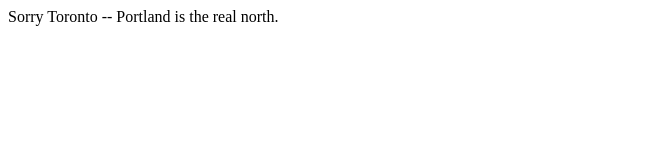
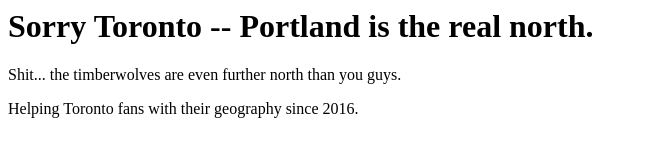
Before and after one commit to cburmeister/wetherealnorth, a plain HTML site: page docs/index.html in a window 1280 px wide. Shown: the whole page, without its empty margins (0-646 px from the left). Drawn offline with Linux system fonts and the light colour scheme; a script that the page names is missing.

Commit message:
Embed map

```diff
--- a/docs/index.html
+++ b/docs/index.html
@@ -1 +1,4 @@
-<p>Sorry Toronto -- Portland is the real north.</p>
+<h1>Sorry Toronto -- Portland is the real north.</h1>
+<p>Shit... the timberwolves are even further north than you guys.</p>
+<script src="https://embed.github.com/view/geojson/cburmeister/wetherealnorth/master/map.geojson"></script>
+<p>Helping Toronto fans with their geography since 2016.</p>
```
